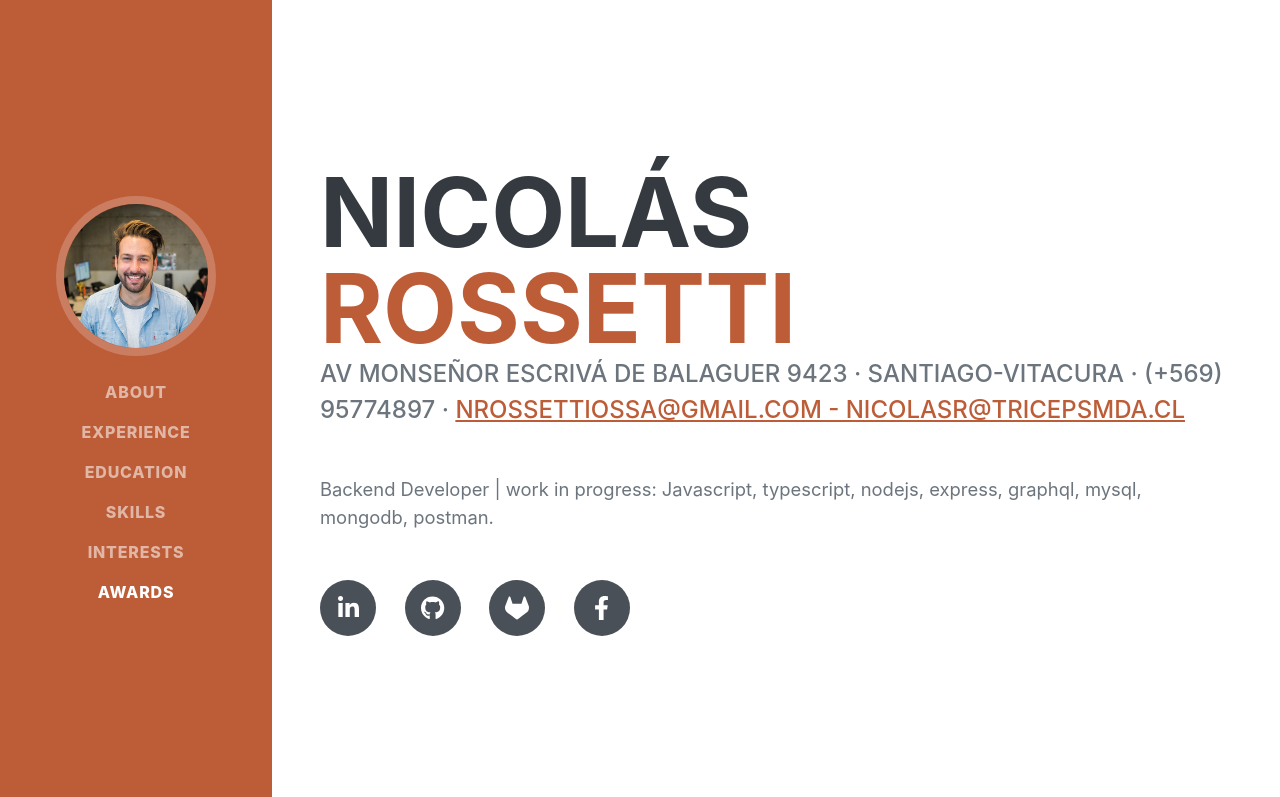
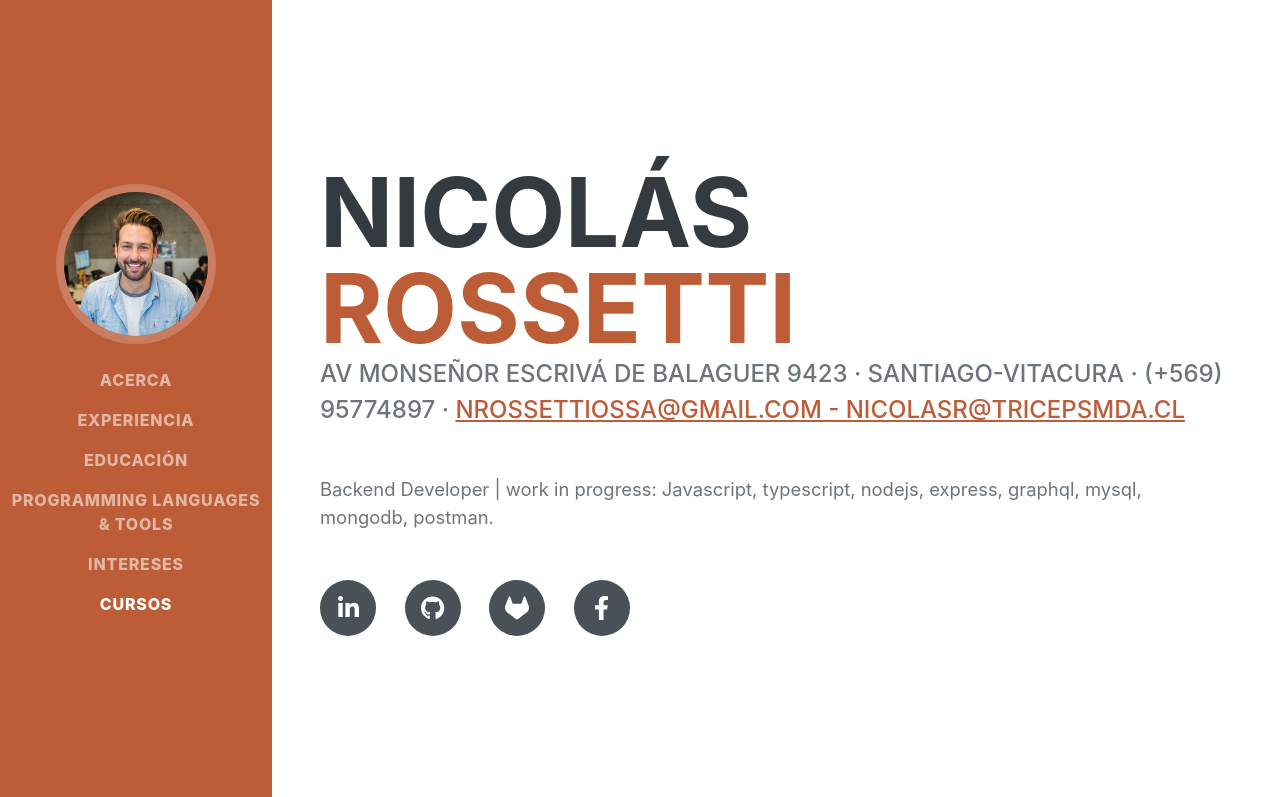
Before and after one commit to webson2020/webson2020.github.io, a plain HTML site: page docs/index.html in a window 1280 px wide. Shown: the top 797 px of the page. Drawn offline with nearby package versions, Linux system fonts and the light colour scheme; a web font is replaced by a local one.

Commit message:
add interest and courses 4

```diff
--- a/docs/index.html
+++ b/docs/index.html
@@ -25,12 +25,12 @@
             <button class="navbar-toggler" type="button" data-bs-toggle="collapse" data-bs-target="#navbarResponsive" aria-controls="navbarResponsive" aria-expanded="false" aria-label="Toggle navigation"><span class="navbar-toggler-icon"></span></button>
             <div class="collapse navbar-collapse" id="navbarResponsive">
                 <ul class="navbar-nav">
-                    <li class="nav-item"><a class="nav-link js-scroll-trigger" href="#about">About</a></li>
-                    <li class="nav-item"><a class="nav-link js-scroll-trigger" href="#experience">Experience</a></li>
-                    <li class="nav-item"><a class="nav-link js-scroll-trigger" href="#education">Education</a></li>
-                    <li class="nav-item"><a class="nav-link js-scroll-trigger" href="#skills">Skills</a></li>
-                    <li class="nav-item"><a class="nav-link js-scroll-trigger" href="#interests">Interests</a></li>
-                    <li class="nav-item"><a class="nav-link js-scroll-trigger" href="#awards">Awards</a></li>
+                    <li class="nav-item"><a class="nav-link js-scroll-trigger" href="#about">Acerca</a></li>
+                    <li class="nav-item"><a class="nav-link js-scroll-trigger" href="#experience">Experiencia</a></li>
+                    <li class="nav-item"><a class="nav-link js-scroll-trigger" href="#education">Educación</a></li>
+                    <li class="nav-item"><a class="nav-link js-scroll-trigger" href="#skills">Programming Languages & Tools</a></li>
+                    <li class="nav-item"><a class="nav-link js-scroll-trigger" href="#interests">Intereses</a></li>
+                    <li class="nav-item"><a class="nav-link js-scroll-trigger" href="#awards">Cursos</a></li>
                 </ul>
             </div>
         </nav>
```
